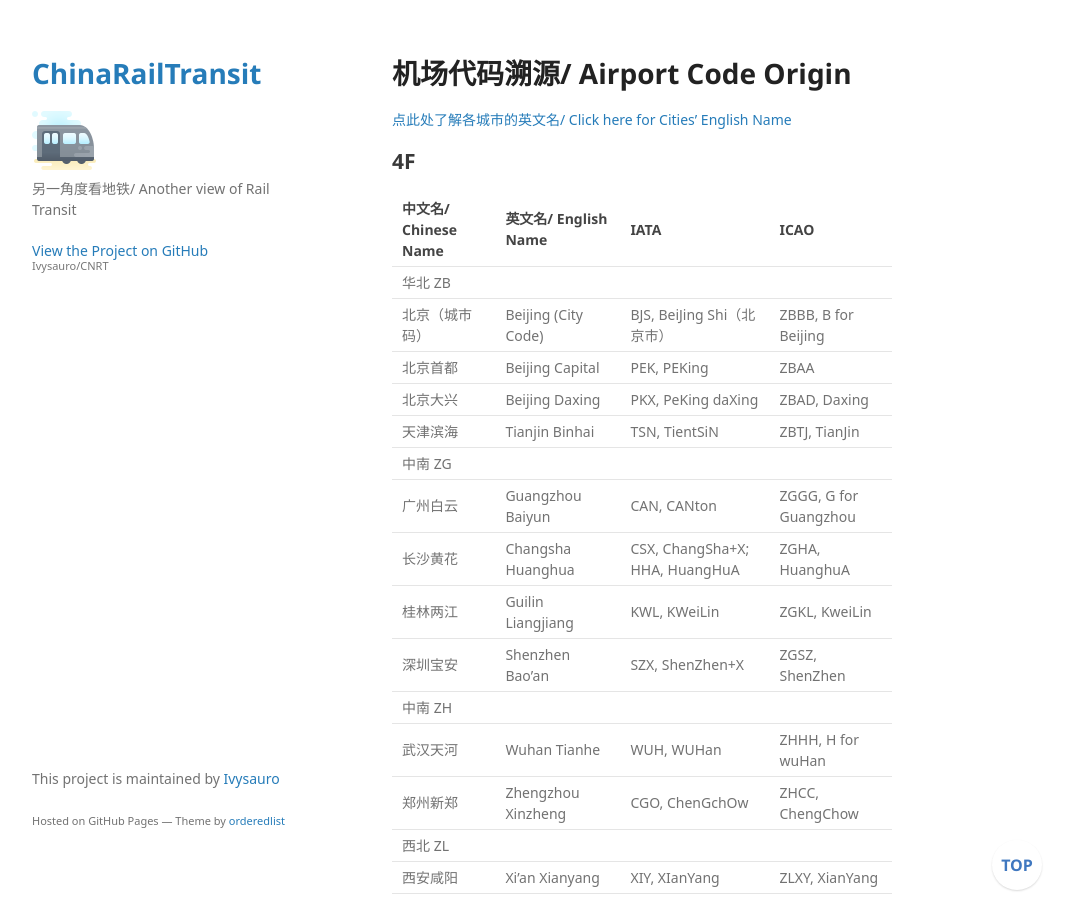
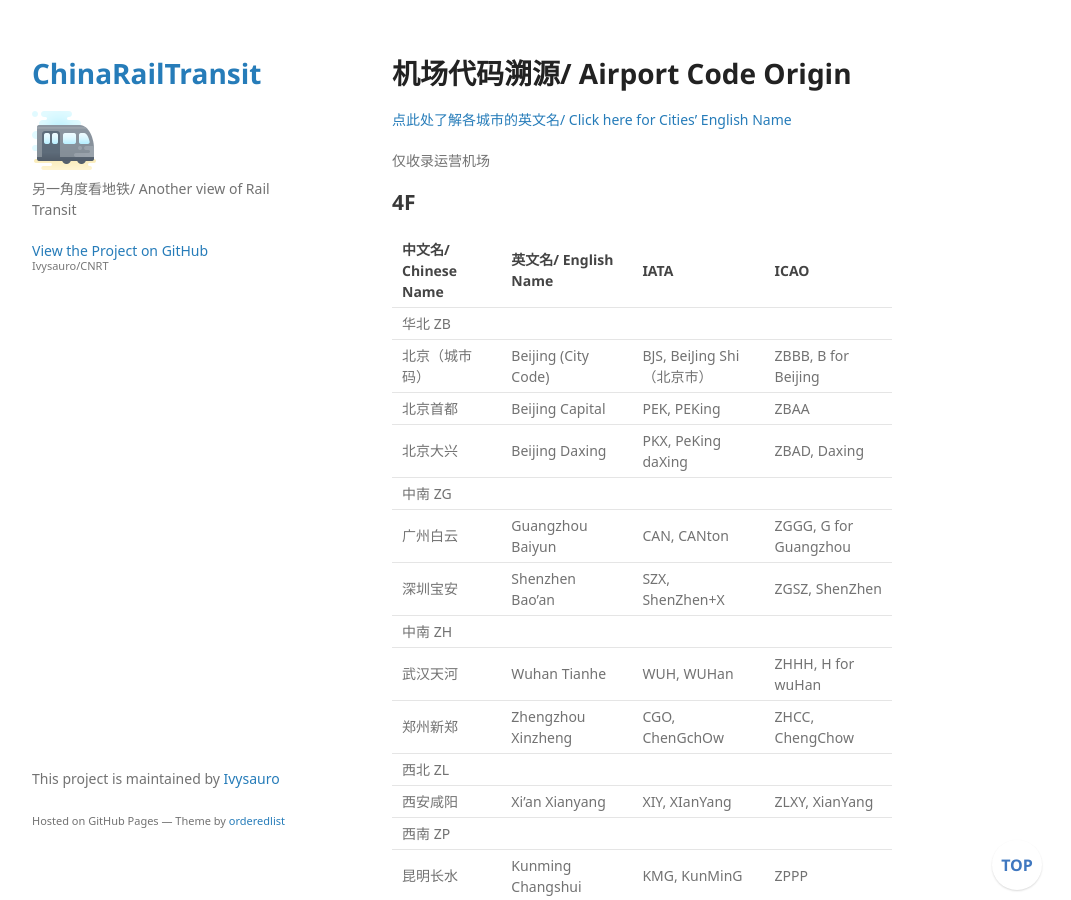
Before and after one commit to Ivysauro/CNRT, a Jekyll site: the page built from data/Airport.md, in a window 1280 px wide and 900 px high. Shown: the whole window, without its empty margins (178-1249 px from the left). Built offline with Jekyll 4.4.1, drawn with Linux system fonts in a browser that asks for light colours; some web fonts are replaced; our own code applies the rules of GitHub Pages for plain Markdown files; a script that is not in the unit is left out; some of the changed text lies outside the part shown.

```diff
--- a/data/Airport.md
+++ b/data/Airport.md
@@ -1,6 +1,8 @@
 # 机场代码溯源/ Airport Code Origin
 
 [点此处了解各城市的英文名/ Click here for Cities' English Name](https://ivysauro.github.io/CNRT/data/Name)
+
+仅收录运营机场
 
 ## 4F
 
@@ -10,11 +12,8 @@
 | 北京（城市码） | Beijing (City Code) | BJS, BeiJing Shi（北京市） | ZBBB, B for Beijing |
 | 北京首都 | Beijing Capital | PEK, PEKing | ZBAA |
 | 北京大兴 | Beijing Daxing | PKX, PeKing daXing | ZBAD, Daxing |
-| 天津滨海 | Tianjin Binhai | TSN, TientSiN | ZBTJ, TianJin |
 | 中南 ZG |
 | 广州白云 | Guangzhou Baiyun | CAN, CANton | ZGGG, G for Guangzhou |
-| 长沙黄花 | Changsha Huanghua | CSX, ChangSha+X; HHA, HuangHuA | ZGHA, HuanghuA |
-| 桂林两江 | Guilin Liangjiang | KWL, KWeiLin | ZGKL, KweiLin |
 | 深圳宝安 | Shenzhen Bao'an | SZX, ShenZhen+X | ZGSZ, ShenZhen |
 | 中南 ZH |
 | 武汉天河 | Wuhan Tianhe | WUH, WUHan | ZHHH, H for wuHan |
```
Also changed, not shown: other parts of data/Airport.md (+3 -0 lines).
